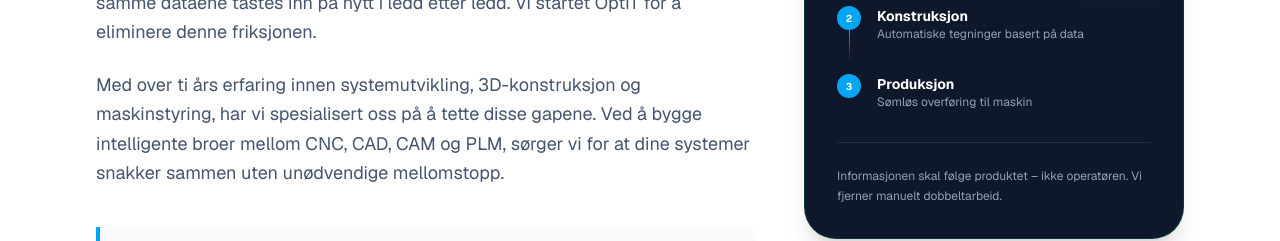
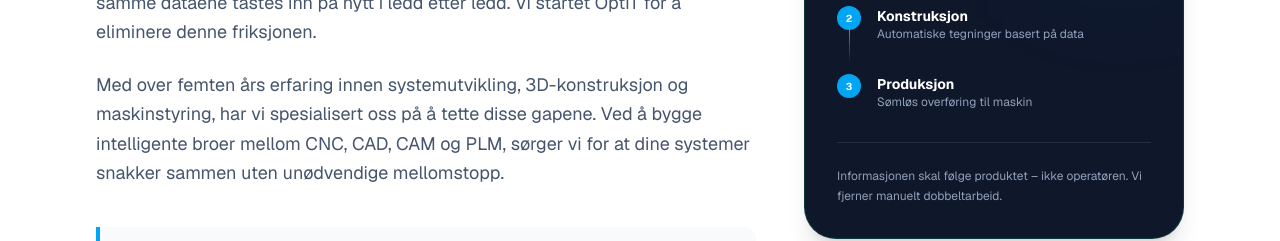
Before and after one commit to andreLouisK/OptIt, a Next.js app: page /om-optit in a window 1280 px wide. Shown: the part 621-862 px from the top of the page. Built offline with nearby package versions, Linux system fonts and the light colour scheme.

Commit message:
Liten tekst endring på vår historie

```diff
--- a/src/components/om-optit/OurStory.tsx
+++ b/src/components/om-optit/OurStory.tsx
@@ -23,7 +23,7 @@ export function OurStory() {
                 tastes inn på nytt i ledd etter ledd. Vi startet OptIT for å eliminere denne friksjonen.
               </p>
               <p>
-                Med over ti års erfaring innen systemutvikling, 3D-konstruksjon og maskinstyring,
+                Med over femten års erfaring innen systemutvikling, 3D-konstruksjon og maskinstyring,
                 har vi spesialisert oss på å tette disse gapene. Ved å bygge intelligente broer mellom
                 CNC, CAD, CAM og PLM, sørger vi for at dine systemer snakker sammen uten unødvendige mellomstopp.
               </p>
```
Also changed, not shown: Deploy.txt.
